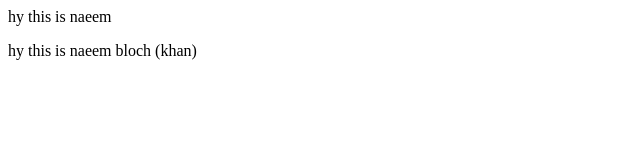
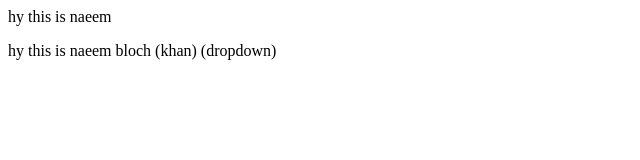
Before and after one commit to neema000/localrepo, a plain HTML site: page index.html in a window 1280 px wide. Shown: the full height of the page, 0-640 px from the left. Drawn offline with Linux system fonts and the light colour scheme.

Commit message:
added dropdown

```diff
--- a/index.html
+++ b/index.html
@@ -1,2 +1,2 @@
 <p>hy this is naeem</p>
-<p>hy this is naeem bloch (khan)</p>
+<p>hy this is naeem bloch (khan) (dropdown)</p>
```
